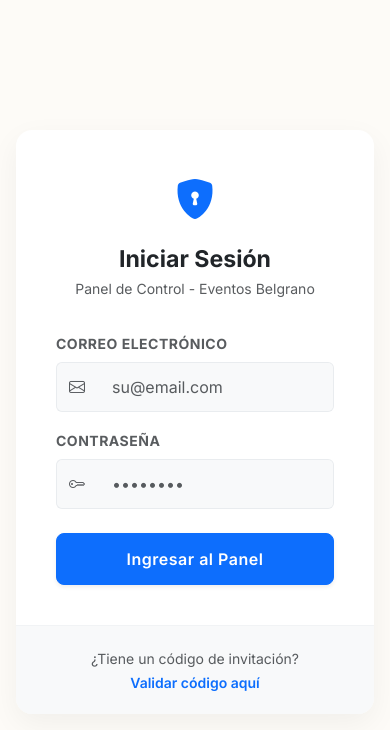
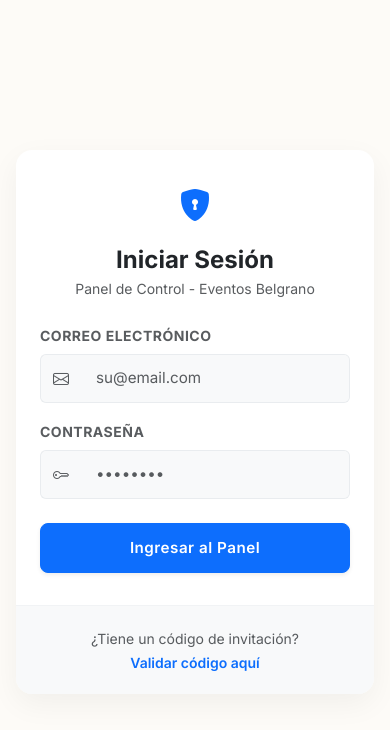
Before and after one commit to MNEscobar/eventos-belgrano, a Django app: page /auth/login/ in a window 390 px wide. Shown: the top 730 px of the page. Run offline with Django 5.2, Linux system fonts and the light colour scheme.

Commit message:
Aplica diseño Responsive a Panel, Login y Validación

```diff
--- a/authentication/static/authentication/css/auth_style.css
+++ b/authentication/static/authentication/css/auth_style.css
@@ -66,3 +66,31 @@ body {
     text-align: center;
     border-top: 1px solid #f1f3f5;
 }
+
+/* =========================================
+   DISEÑO RESPONSIVE (Móviles pequeños)
+   ========================================= */
+@media (max-width: 575.98px) {
+    /* Reducimos el padding lateral extremo de la tarjeta para celulares */
+    .auth-header {
+        padding: 2rem 1.5rem 0.5rem;
+    }
+
+    .auth-body {
+        padding: 1rem 1.5rem 2rem;
+    }
+
+    /* Achicamos el tamaño del ícono y el título principal */
+    .auth-header i {
+        font-size: 2rem !important;
+    }
+
+    .auth-header h3 {
+        font-size: 1.5rem;
+    }
+
+    /* Botones e inputs ligeramente más compactos */
+    .form-control, .btn-auth {
+        font-size: 0.95rem;
+    }
+}
```
Also changed, not shown: dashboard/static/dashboard/css/panel.css (+34 -1 lines), README.md.
